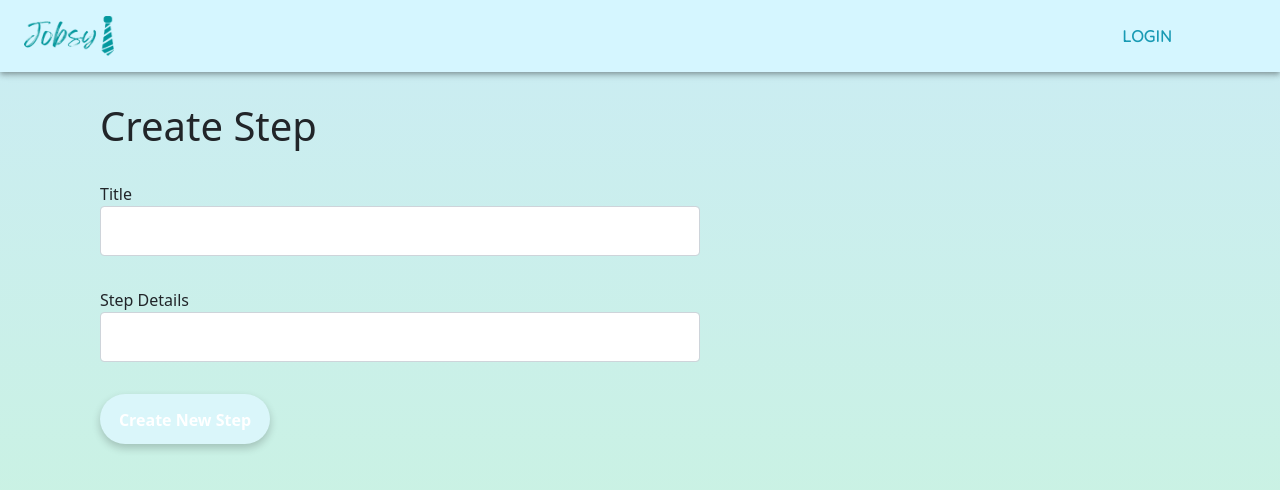
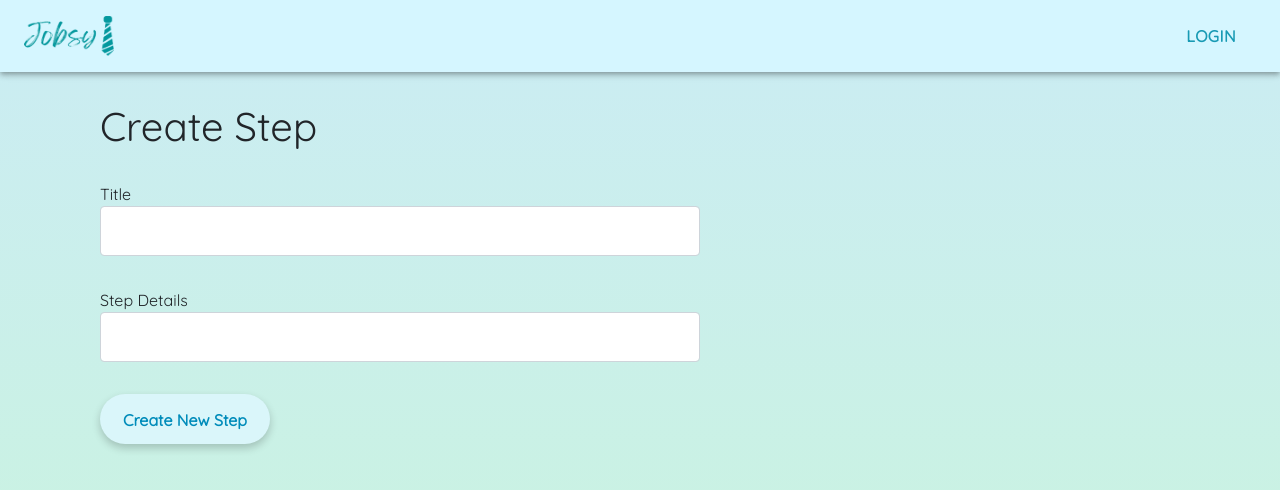
Before and after one commit to Jobsy-finall-project/Client, a React (Create React App) app: page /create-step in a window 1280 px wide. Shown: the top 490 px of the page. Built offline with nearby package versions, Linux system fonts and the light colour scheme.

Commit message:
Profile icon , relevant tabs for each role, button color, hover clickable header, font fixes

```diff
--- a/src/components/form/forms/createStep/CreateStepStyled.tsx
+++ b/src/components/form/forms/createStep/CreateStepStyled.tsx
@@ -1,7 +1,13 @@
 import styled from "styled-components";
 
 const CreateStep = styled.div`
+& .button {
+    color: #008CBA;
+}
 
+& .needs-validation {
+    font-family: 'Quicksand', sans-serif;
+}
 `;
 
 export default CreateStep;
--- a/src/components/header/Header.tsx
+++ b/src/components/header/Header.tsx
@@ -14,22 +14,12 @@ import { Link } from 'react-router-dom';
 import { getCurrentUser } from "../../services/authService";
 import Logo from "./../../JobsyHeader.png";
 import HeaderStyled from "./HeaderStyled";
-import { useNavigate } from "react-router-dom";
+import { useNavigate, useLocation } from "react-router-dom";
 
-
-// const pages = [{ "title": 'Home', "url": "/" },
-// { "title": 'Cvs', "url": "/cvs" },
-// { "title": 'Matches', "url": "/matches" }]
 const userlinks = [
   { "title": 'Profile', "url": "/profile" },
-  { "title": 'Logout', "url": "/logout" }]
-
-const styles = {
-  largeIcon: {
-    width: 60,
-    height: 60,
-  },
-};
+  { "title": 'Logout', "url": "/logout" }
+]
 
 interface HeaderProps {
   brandName: string;
@@ -43,22 +33,29 @@ const Header: React.FC<HeaderProps> = (props) => {
   const [anchorElNav, setAnchorElNav] = React.useState<null | HTMLElement>(null);
   const [anchorElUser, setAnchorElUser] = React.useState<null | HTMLElement>(null);
 
+  const location = useLocation();
+
   let pages = [
-    { "title": 'Login', "url": "/sign-in" },
-    { "title": '', "url": "" }
+    { "title": 'Login', "url": "/sign-in" }
   ];
+
+  if( location.pathname === "/sign-in"
+      || location.pathname === "/sign-up"){
+    pages= [
+      { "title": '', "url": "" }
+     ]
+   }
+
   if (getCurrentUser().role === "Candidate") {
     pages = [
-      pages[1],
-      { "title": 'Cvs', "url": "/cvs" },
-      { "title": 'Matches', "url": "/matches" },
-      { "title": 'Logout', "url": "/logout" }
+      { "title": 'My matches', "url": "/matches" }
     ]
   }
+
   if (getCurrentUser().role === "HR") {
     pages = [
-    { "title": 'Positions', "url": "/positions" },
-    { "title": 'Logout', "url": "/logout" } ]
+      { "title": 'Positions', "url": "/positions" }
+     ]
   }
 
   const handleOpenNavMenu = (event: React.MouseEvent<HTMLElement>) => {
@@ -113,12 +110,12 @@ const Header: React.FC<HeaderProps> = (props) => {
               </Button>
             ))}
             <Box sx={{ flexGrow: 0 }}>
-              {userIsConnect().role === "Candidate"
-                || userIsConnect().role === "HR" && (
+              {( getCurrentUser().role === "Candidate"
+                || getCurrentUser().role === "HR") && (
                   <div>
                     <Tooltip title="Open settings">
                       <IconButton size="large" onClick={handleOpenUserMenu} sx={{ p: 0 }}>
-                        <AccountCircle fontSize="large"></AccountCircle>
+                        <AccountCircle fontSize="large" fontWeight="bold"></AccountCircle>
                       </IconButton>
                     </Tooltip>
                     <Menu
--- a/src/components/header/HeaderStyled.tsx
+++ b/src/components/header/HeaderStyled.tsx
@@ -23,6 +23,10 @@ const HeaderStyled = styled.div`
     font-weight:bold;
   }
 
+  & .jobsy-logo{
+    cursor: pointer;
+  }
+
 
 `;
 
--- a/src/components/section/homePageSection/HomePageSectionStyled.tsx
+++ b/src/components/section/homePageSection/HomePageSectionStyled.tsx
@@ -43,18 +43,16 @@ export const HomePageSectionStyled = styled.div`
   }
 
   & .addNewTrackButton{
-    // display: inline;
     text-align: center;
     justify-content: center;
     display:flex;
     margin:0 auto;
-  //  background-color: ${Colors.PRAIMARY};
     border-radius: 30px;
     padding: 5px;
     transition: 0.3ms;
     height:40px;
     background-image: linear-gradient(-180deg, #A2DBB8 0%, #98E2F5 100%);
-    color: #FFFFFF;
+    color: #008CBA;
     font-size: 18px;
     text-decoration: none;
     max-width: 300px;
--- a/src/components/section/positionList/PositionListSectionStyled.tsx
+++ b/src/components/section/positionList/PositionListSectionStyled.tsx
@@ -65,7 +65,7 @@ export const PageListSectionStyled = styled.div`
     background-image: linear-gradient(-180deg, #37AEE2 0%, #1E96C8 100%);
     border-radius: .5rem;
     box-sizing: border-box;
-    color: #FFFFFF;
+    color: #008CBA;
     display: flex;
     font-size: 16px;
     justify-content: center;
--- a/src/components/section/trackSection/TrackSectionStyled.tsx
+++ b/src/components/section/trackSection/TrackSectionStyled.tsx
@@ -6,6 +6,10 @@ const TrackSectionStyled = styled.div`
   & .container{
     font-family: 'Quicksand', sans-serif;
     max-width:100%;
+  }
+
+  & .button {
+    color: #008CBA;
   }
 
   & .trackTitle{
```
